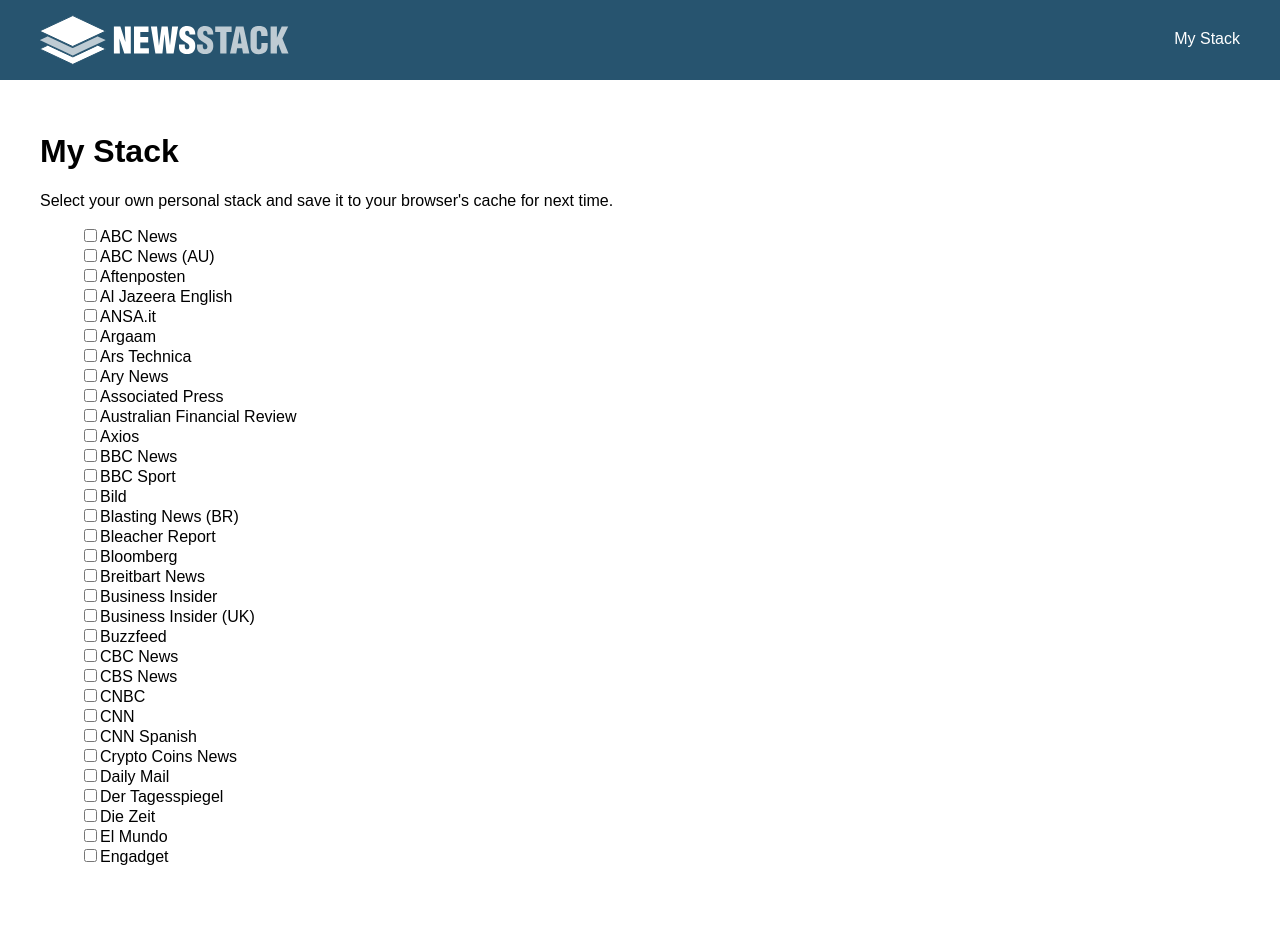
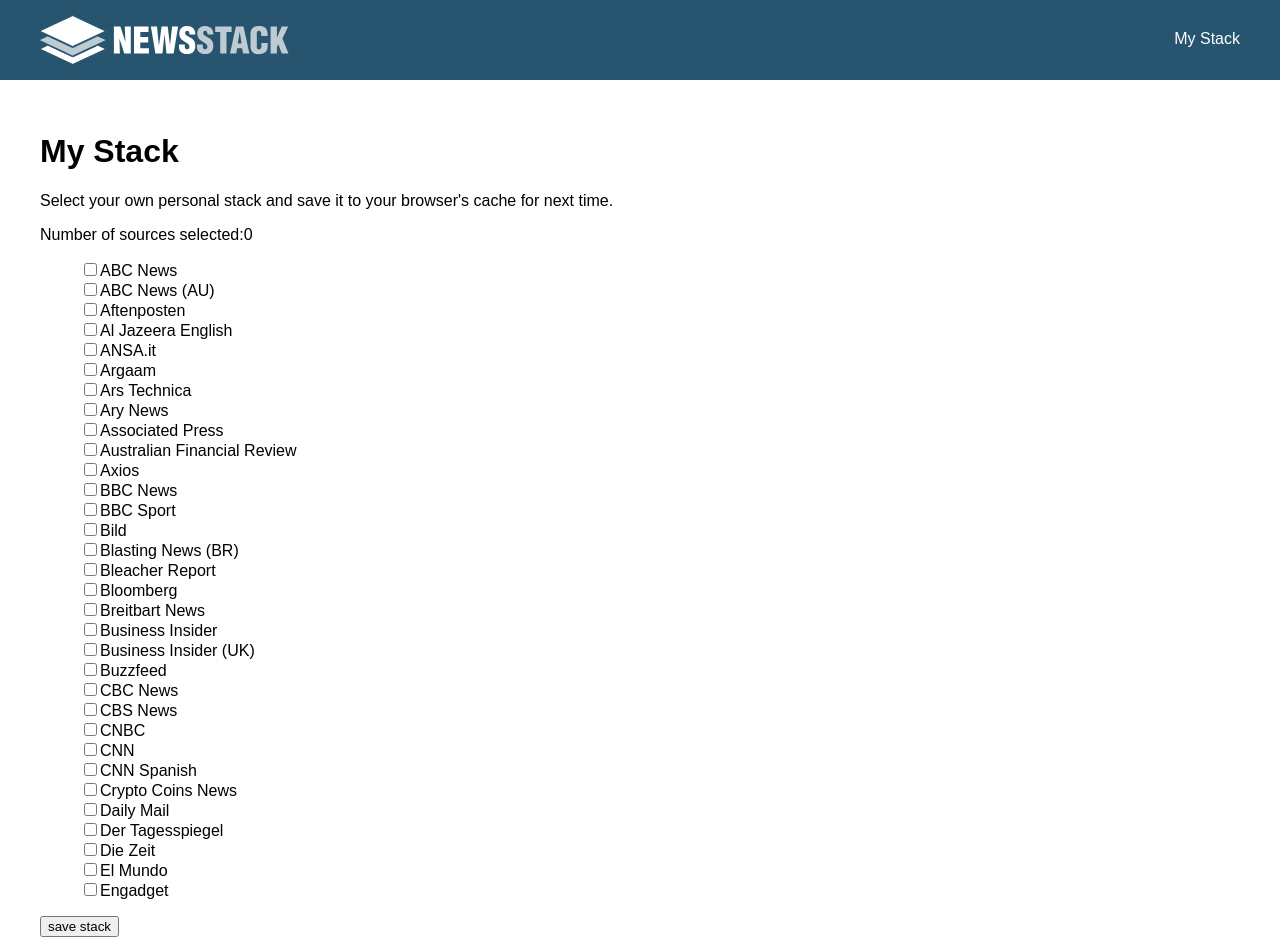
Before and after one commit to Willx54/react-newsstack, a React (Create React App) app: page /my-stack in a window 1280 px wide. Shown: the top 952 px of the page. Built offline with nearby package versions, Linux system fonts and the light colour scheme; no server answers.

Commit message:
myStack array updates with user's selections.

```diff
--- a/src/components/organisms/MyStack/MyStack.js
+++ b/src/components/organisms/MyStack/MyStack.js
@@ -7,16 +7,21 @@ const SourceList = styled.ol`
 `;
 
 const MyStack = (props) => {
-    console.log('props:',props);
-    console.log('newsSources:',newsSources);
+    const {myStack, stackLimitReached, updateMyStack, updateCheckedStatus, saveStack} = props;
+    let message = `Number of sources selected:${myStack.length}`;
+    if (stackLimitReached) {
+        message = 'You have reached you stack limit';
+    }
+
     return (
         <div>
             <h1>My Stack</h1>
             <p>Select your own personal stack and save it to your browser's cache for next time.</p>
-            {/*<p>Your selection: {props.myStack.map(source => {source.name})}</p>*/}
+            <p>{message}</p>
             <SourceList>
-                {newsSources.map(source => <li><input type="checkbox" key={source.url} id={source.url} onClick={props.updateMyStack}/><label htmlFor={source.name}>{source.name}</label></li>)}
+                {newsSources.map(source => <li><input type="checkbox" key={source.urlStr} id={source.urlStr} onClick={updateMyStack} checked={updateCheckedStatus(source.urlStr)}/><label htmlFor={source.name}>{source.name}</label></li>)}
             </SourceList>
+            <button onClick={saveStack}>save stack</button>
         </div>
     );
 }
--- a/src/containers/AppContainer.js
+++ b/src/containers/AppContainer.js
@@ -18,21 +18,19 @@ class AppContainer extends React.Component {
   state = {
     articles: [],
     myStack: [],
+    stackLimitReached: false,
     channels: [
       {
         name: 'bbc',
         urlStr: 'bbc-news'
-
       },
       {
         name: 'cnn',
         urlStr: 'cnn'
-
       },
       {
         name: 'financial times',
         urlStr: 'financial-times'
-
       },
       {
         name: 'independent',
@@ -59,6 +57,19 @@ class AppContainer extends React.Component {
 
   }
 
+ saveStack = () => {
+
+   let tempArray = [...this.state.myStack];
+   if (tempArray.length) {
+    console.log('STACK SAVED');
+    // push whole object here
+    // this.setState({channels: tempArray});
+   } else {
+     console.log('NOTHING HAPPENED');
+   }
+
+ }
+
   getNews = (channel) => {
     let newsUrl = `https://newsapi.org/v2/top-headlines?sources=${channel}&apiKey=22584ee7883646308b29d728c5895470`;
       axios.get(newsUrl)
@@ -81,8 +92,35 @@ class AppContainer extends React.Component {
   }
 
   updateMyStack = (e) => {
-    console.log('updateMyStack source:', e.target.id);
-    this.setState({myStack: e.target.id})
+    let testId = e.target.id;
+      let tempArray = [...this.state.myStack];
+      let index = tempArray.indexOf(e.target.id);
+      if (index !== -1) {
+        this.setState({stackLimitReached: false});
+        tempArray.splice(index, 1);
+        this.setState({myStack: tempArray}, () => {
+          console.log(this.state.myStack);
+        });
+      } else if (this.state.myStack.length <= 7) {
+        this.setState({stackLimitReached: false});
+        tempArray.push(e.target.id);
+        this.setState({myStack: tempArray}, () => {
+          console.log(this.state.myStack);
+        });
+      } else {
+        this.setState({stackLimitReached: true});
+      }
+      tempArray = tempArray.sort();
+  }
+
+  updateCheckedStatus = (urlStr) => {
+    let tempArray = [...this.state.myStack];
+    let index = tempArray.indexOf(urlStr);
+    if (index !== -1) {
+      return true;
+    } else {
+      return false;
+    }
   }
 
   render() {
@@ -93,7 +131,7 @@ class AppContainer extends React.Component {
           <Header/>
           <Container>
             <Route path="/" exact render={() => <NewsList articles={this.state.articles} channels={this.state.channels} changeChannel={this.changeChannel} selectedChannel={this.state.selectedChannel}/>}/>
-            <Route path="/my-stack" render={() => <MyStack myStack={this.state.myStack} updateMyStack={this.updateMyStack}/>} />
+            <Route path="/my-stack" render={() => <MyStack myStack={this.state.myStack} updateMyStack={this.updateMyStack} stackLimitReached={this.state.stackLimitReached} updateCheckedStatus={this.updateCheckedStatus} saveStack={this.saveStack}/>} />
             <Route path="/contact" component={Contact} />
           </Container>
           <Footer/>
```
